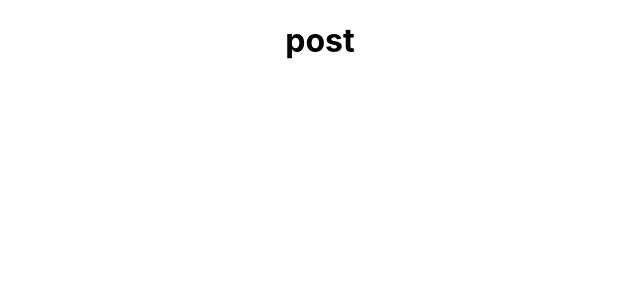
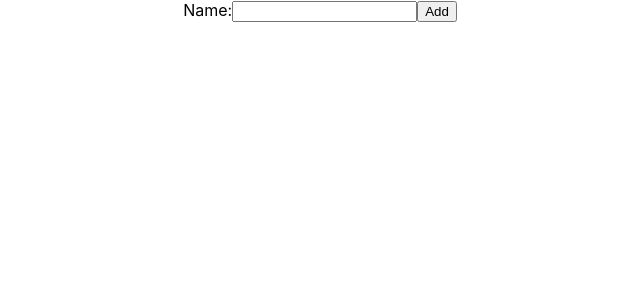
Before and after one commit to pedrolmr/post, a React (Create React App) app: page / in a window 1280 px wide. Shown: the top 300 px of the page, without its empty margins (320-960 px from the left). Built offline with nearby package versions, Linux system fonts and the light colour scheme.

Commit message:
controlled input

```diff
--- a/src/App.js
+++ b/src/App.js
@@ -1,10 +1,12 @@
 import React from 'react';
 import './App.css';
+
+import Form from './components/Form';
 
 function App() {
   return (
     <div className="App">
-      <h1>post</h1>
+      <Form />
     </div>
   );
 }
--- /dev/null
+++ b/src/components/Form.js
@@ -0,0 +1,32 @@
+import React, { Component } from 'react';
+
+class Form extends Component{
+
+    state = {
+        name: ''
+    }
+
+    changeHandler = e => {
+        this.setState({ name: e.target.value})
+    }
+
+    addPost = () => {
+
+    }
+
+    render(){
+        return(
+            <div className="Form">
+                <form onSubmit={this.addPost}>
+                    <label htmlFor="name">Name:</label>
+                        <input type="text" id="name" value={this.state.name} onChange={this.changeHandler}/>
+                    <button>Add</button>
+                </form>
+            </div>
+        );
+    }
+
+
+}
+
+export default Form;
```
